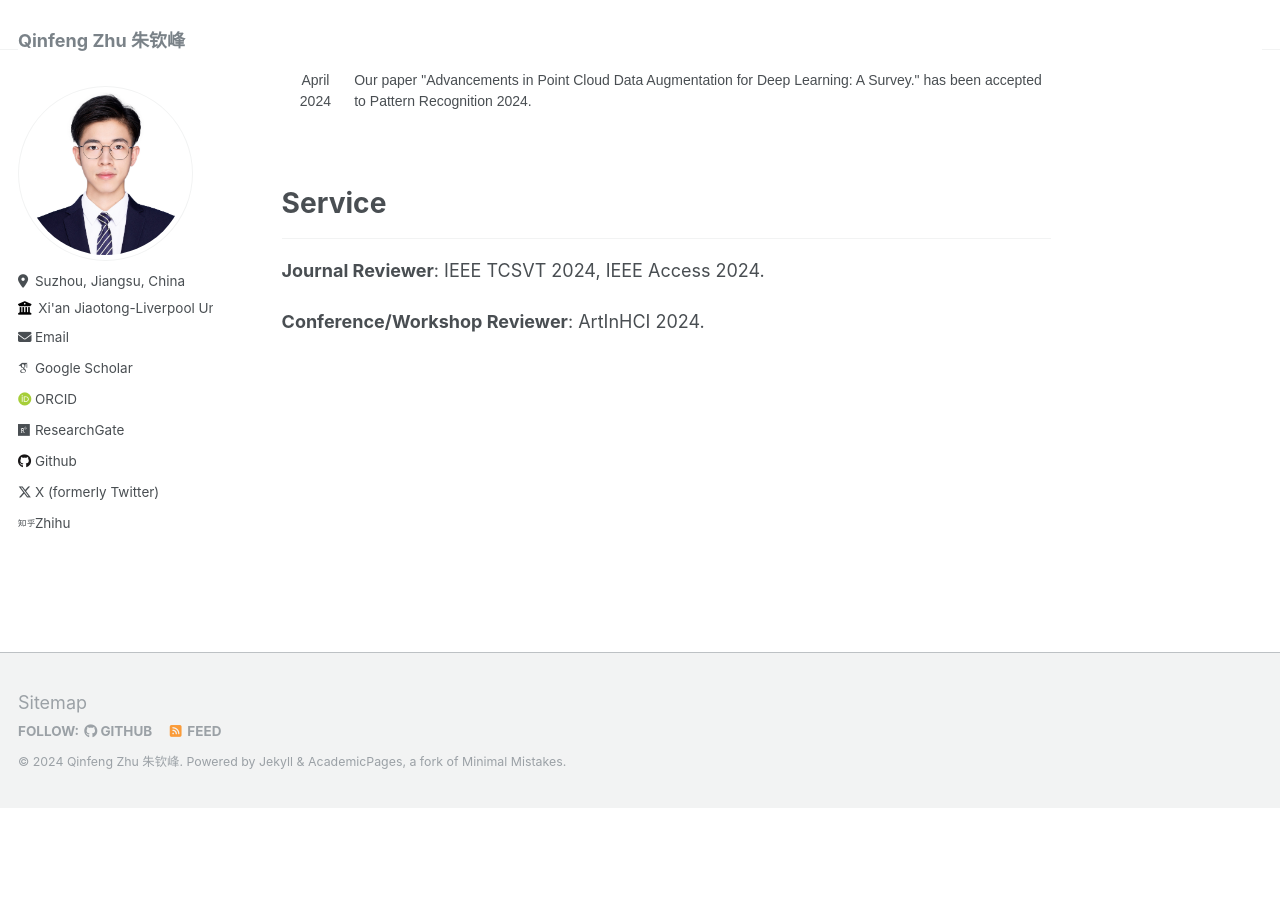
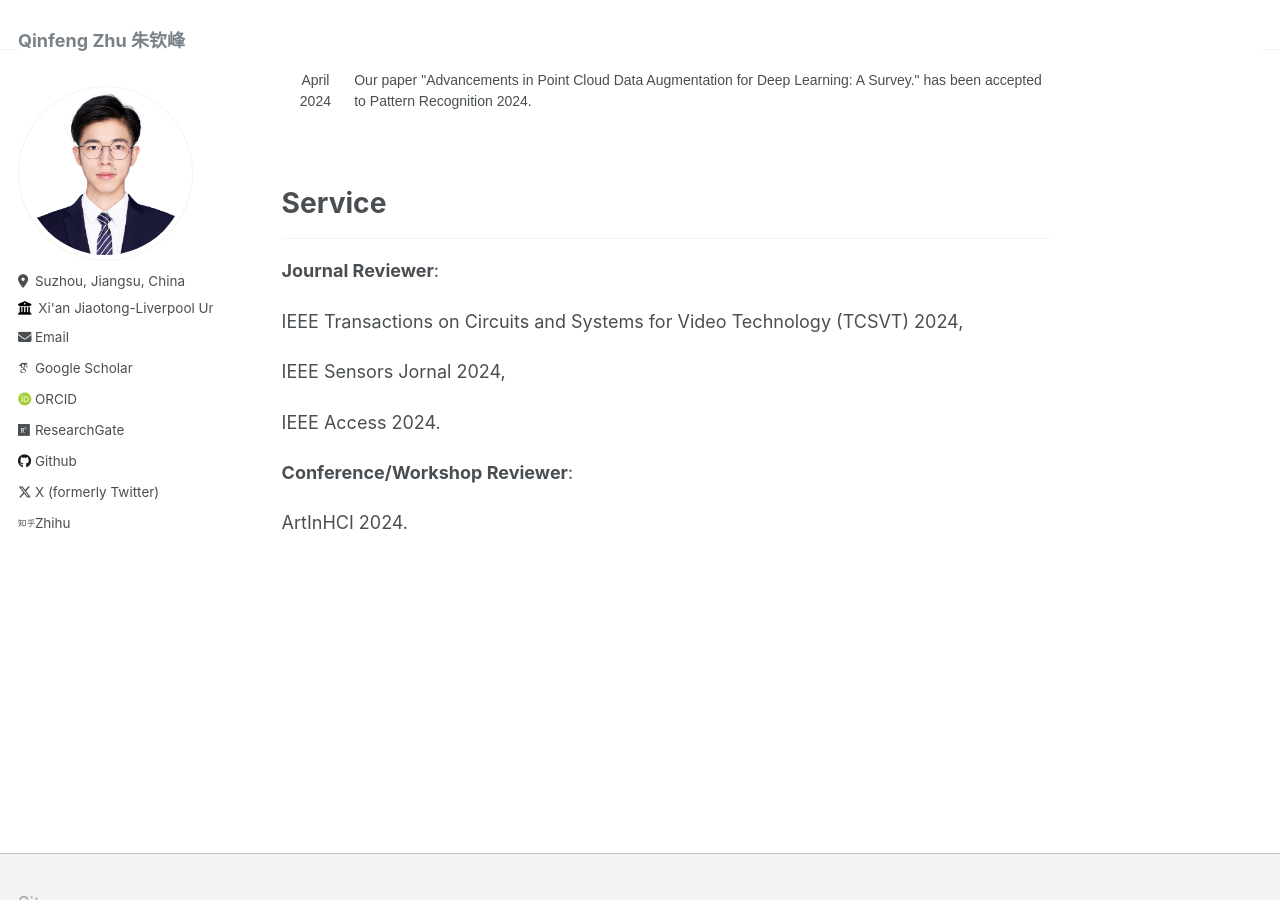
Before and after one commit to zhuqinfeng1999/zhuqinfeng1999.github.io, a Jekyll site: the page built from _pages/about.md, in a window 1280 px wide and 900 px high, scrolled down 851 px. Built offline with Jekyll 4.4.1, drawn with Linux system fonts in a browser that asks for light colours; some web fonts are replaced; before the commit the page ends 1658 px from its top, so only the background shows below that.

Commit message:
Update about.md

```diff
--- a/_pages/about.md
+++ b/_pages/about.md
@@ -116,9 +116,17 @@ My research interests mainly lie on deep learning, especially in multi-modal inf
 # Service
 ---
 
-**Journal Reviewer**: IEEE TCSVT 2024, IEEE Access 2024.
+**Journal Reviewer**:
 
-**Conference/Workshop Reviewer**: ArtInHCI 2024.
+IEEE Transactions on Circuits and Systems for Video Technology (TCSVT) 2024,
+
+IEEE Sensors Jornal 2024,
+
+IEEE Access 2024.
+
+**Conference/Workshop Reviewer**:
+
+ArtInHCI 2024.
 
 
 <br>
```
